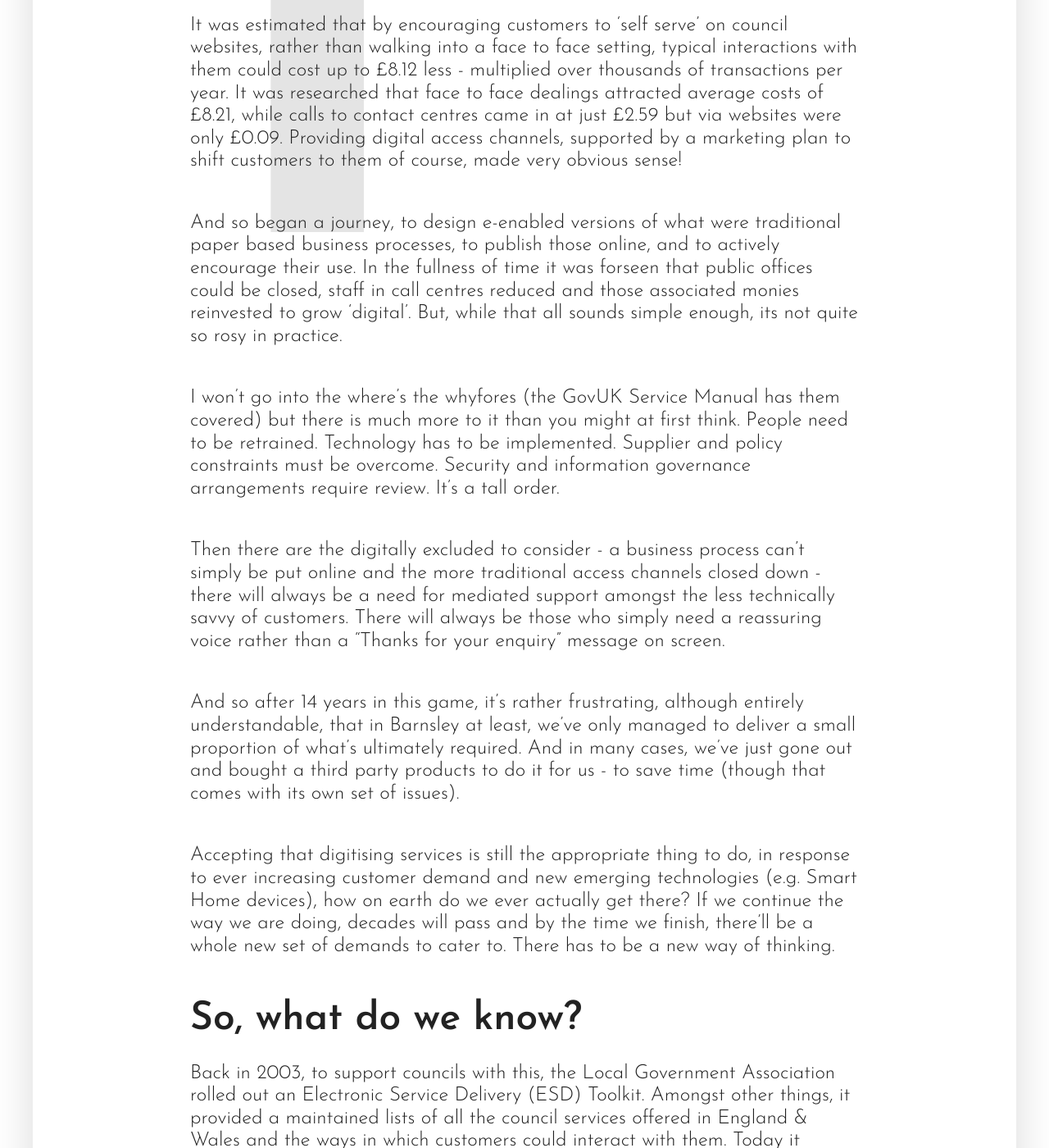
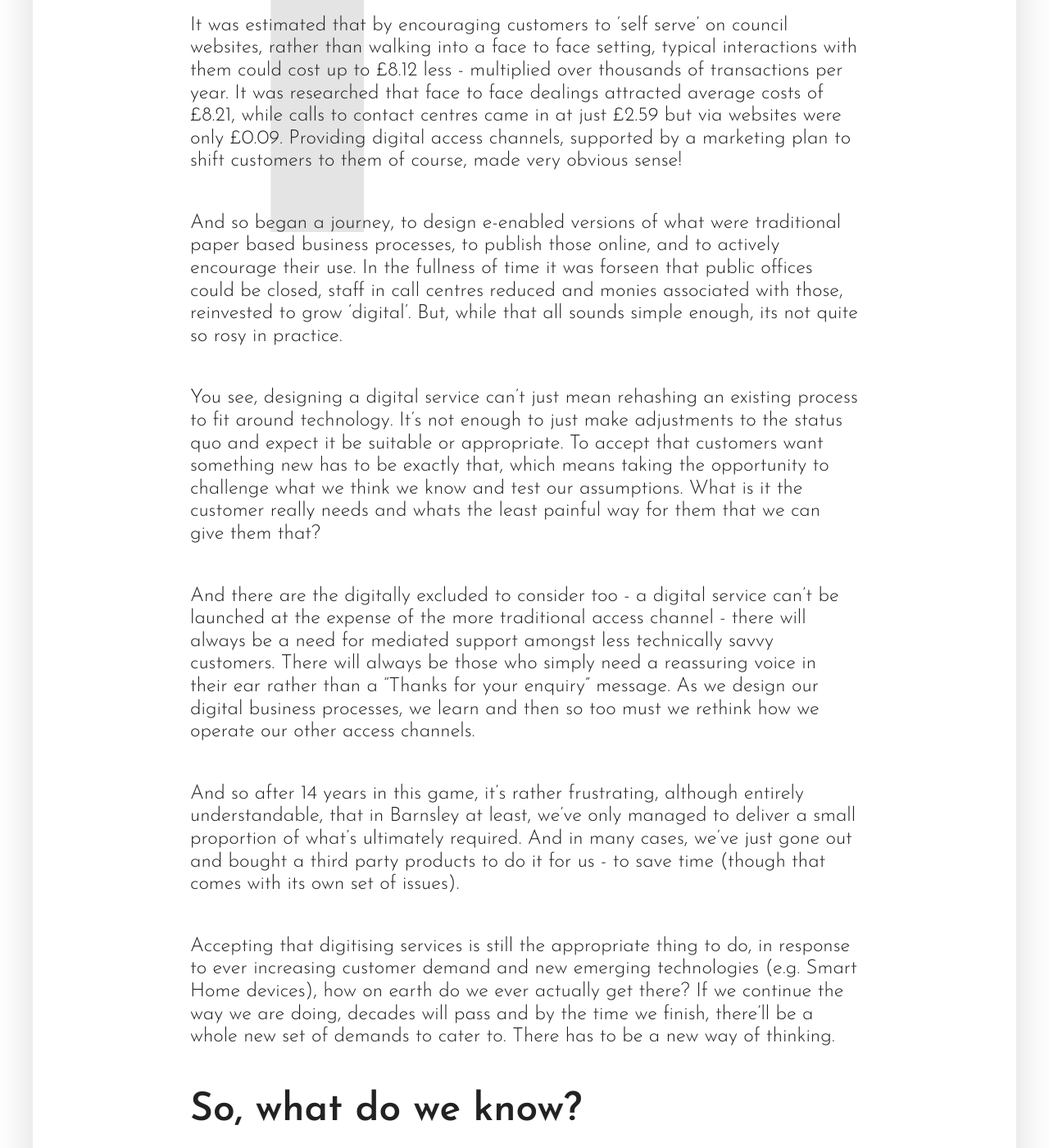
Before and after one commit to kingstonrichard/kingstonrichard.uk, a Jekyll site: the page built from _posts/2017-11-15-the-epic-adventure-of-channel-shifting-council-services.markdown, in a window 1280 px wide and 1400 px high, scrolled down 729 px. Shown: the whole window at 82% size. Built offline with Jekyll 4.4.1, drawn with Linux system fonts in a browser that asks for light colours; nearby versions of some CDN libraries.

Commit message:
More editorial updates

```diff
--- a/_posts/2017-11-15-the-epic-adventure-of-channel-shifting-council-services.markdown
+++ b/_posts/2017-11-15-the-epic-adventure-of-channel-shifting-council-services.markdown
@@ -10,11 +10,11 @@ There has been a long standing ambition amongst local government authorities to
 
 It was estimated that by encouraging customers to 'self serve' on council websites, rather than walking into a face to face setting, typical interactions with them could cost up to £8.12 less - multiplied over thousands of transactions per year. It was researched that face to face dealings attracted average costs of £8.21, while calls to contact centres came in at just £2.59 but via websites were only £0.09. Providing digital access channels, supported by a marketing plan to shift customers to them of course, made very obvious sense!
 
-And so began a journey, to design e-enabled versions of what were traditional paper based business processes, to publish those online, and to actively encourage their use. In the fullness of time it was forseen that public offices could be closed, staff in call centres reduced and those associated monies reinvested to grow 'digital'. But, while that all sounds simple enough, its not quite so rosy in practice.
+And so began a journey, to design e-enabled versions of what were traditional paper based business processes, to publish those online, and to actively encourage their use. In the fullness of time it was forseen that public offices could be closed, staff in call centres reduced and monies associated with those, reinvested to grow 'digital'. But, while that all sounds simple enough, its not quite so rosy in practice.
 
-I won’t go into the where’s the whyfores (the GovUK Service Manual has them covered) but there is much more to it than you might at first think. People need to be retrained. Technology has to be implemented. Supplier and policy constraints must be overcome. Security and information governance arrangements require review. It’s a tall order.
+You see, designing a digital service can't just mean rehashing an existing process to fit around technology. It's not enough to just make adjustments to the status quo and expect it be suitable or appropriate. To accept that customers want something new has to be exactly that, which means taking the opportunity to challenge what we think we know and test our assumptions. What is it the customer really needs and whats the least painful way for them that we can give them that?
 
-Then there are the digitally excluded to consider - a business process can’t simply be put online and the more traditional access channels closed down - there will always be a need for mediated support amongst the less technically savvy of customers. There will always be those who simply need a reassuring voice rather than a “Thanks for your enquiry” message on screen.
+And there are the digitally excluded to consider too - a digital service can’t be launched at the expense of the more traditional access channel - there will always be a need for mediated support amongst less technically savvy customers. There will always be those who simply need a reassuring voice in their ear rather than a “Thanks for your enquiry” message. As we design our digital business processes, we learn and then so too must we rethink how we operate our other access channels.
 
 And so after 14 years in this game, it’s rather frustrating, although entirely understandable, that in Barnsley at least, we’ve only managed to deliver a small proportion of what’s ultimately required. And in many cases, we’ve just gone out and bought a third party products to do it for us - to save time (though that comes with its own set of issues).
 
```
